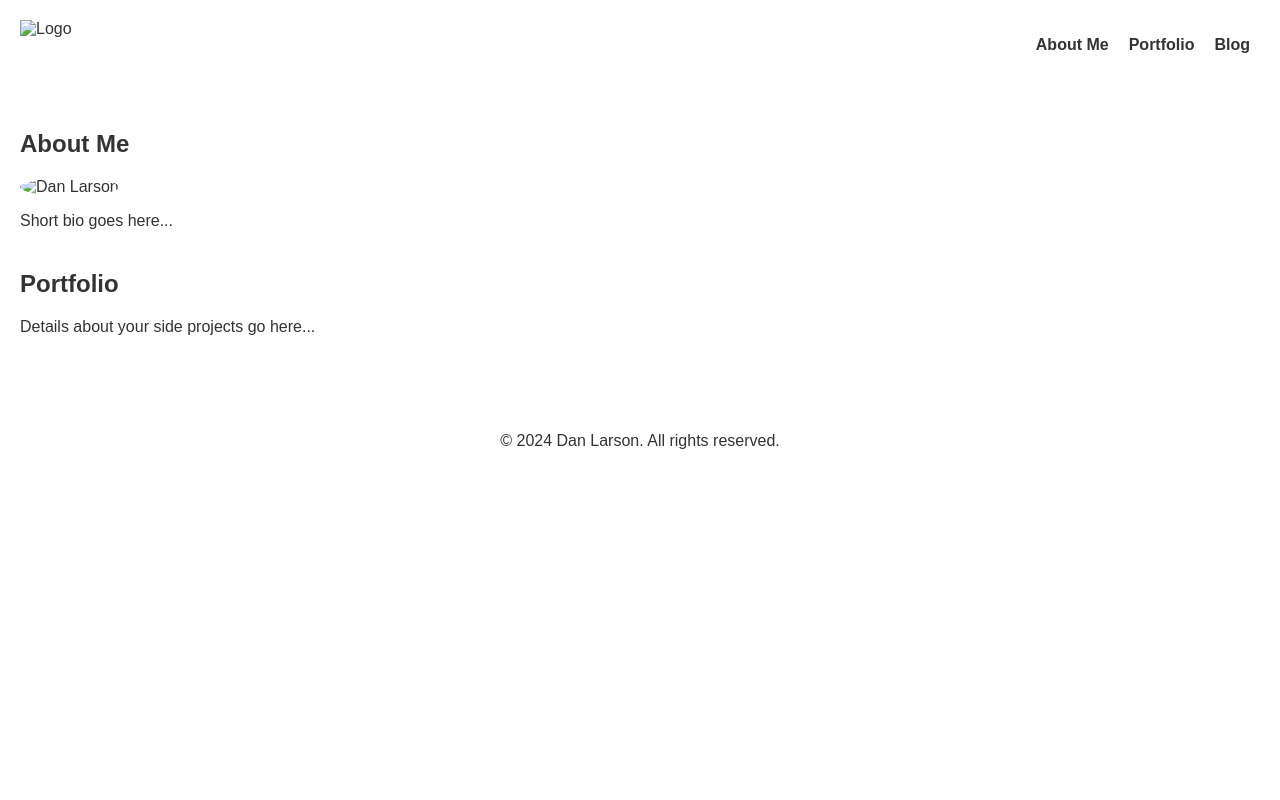
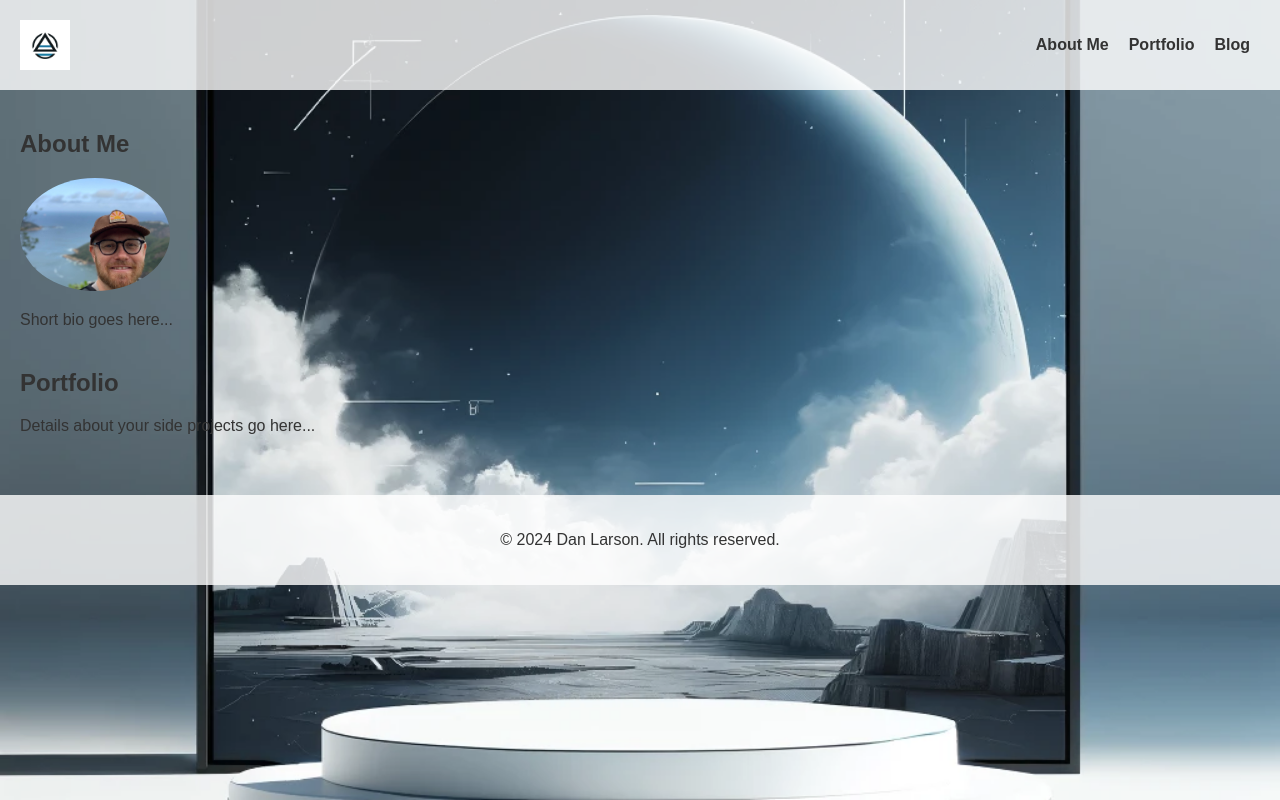
Before and after one commit to dwlarson10/danlarson.me, a plain HTML site: page index.html in a window 1280 px wide. Drawn offline with Linux system fonts and the light colour scheme.

Commit message:
fixing images

```diff
--- a/index.html
+++ b/index.html
@@ -8,7 +8,7 @@
 </head>
 <body>
     <header>
-        <img src="path-to-logo-image.png" alt="Logo" class="logo">
+        <img src="img/logo.webp" alt="Logo" class="logo">
         <nav>
             <ul>
                 <li><a href="#about">About Me</a></li>
@@ -20,7 +20,7 @@
     <main>
         <section id="about">
             <h1>About Me</h1>
-            <img src="path-to-your-photo.jpg" alt="Dan Larson" class="profile-pic">
+            <img src="img/me.jpg" alt="Dan Larson" class="profile-pic">
             <p>Short bio goes here...</p>
         </section>
         <section id="portfolio">
--- a/styles.css
+++ b/styles.css
@@ -2,7 +2,7 @@ body {
     font-family: Arial, sans-serif;
     margin: 0;
     padding: 0;
-    background: url('path-to-background-image.jpg') no-repeat center center fixed;
+    background: url('img/background.webp') no-repeat center center fixed;
     background-size: cover;
     color: #333;
 }
```
Also changed, not shown: img/background.webp (added), img/logo.webp (added), img/me.jpg (added).
